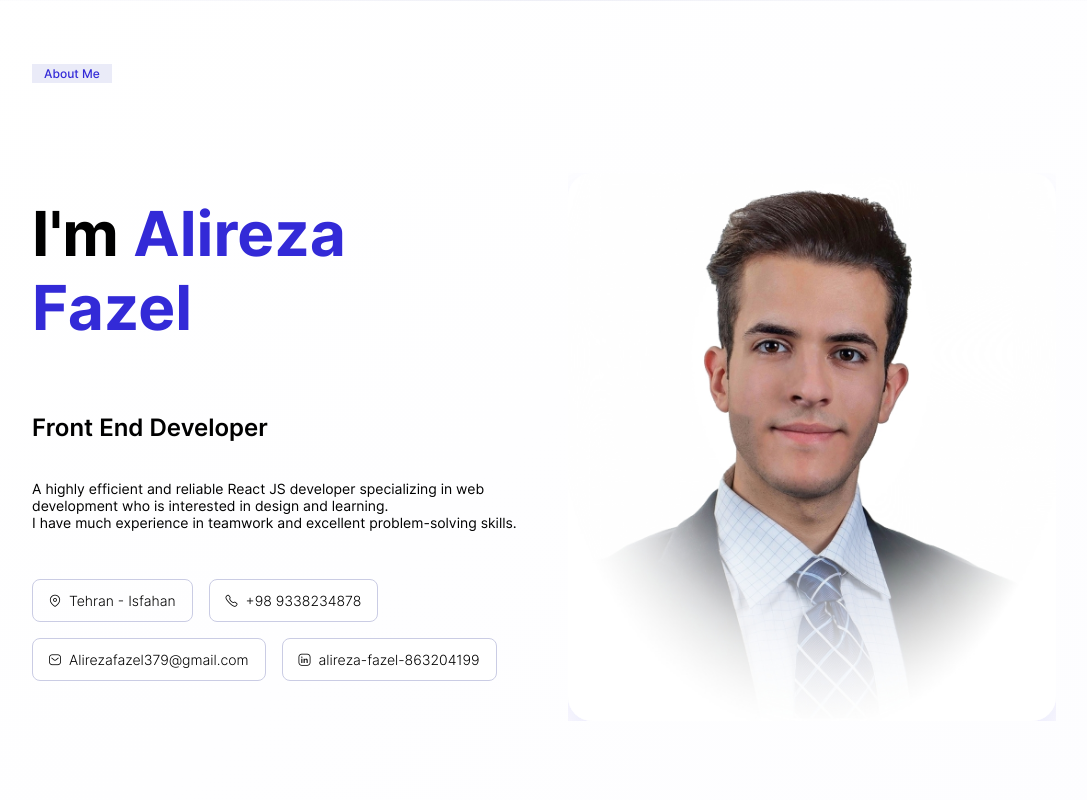
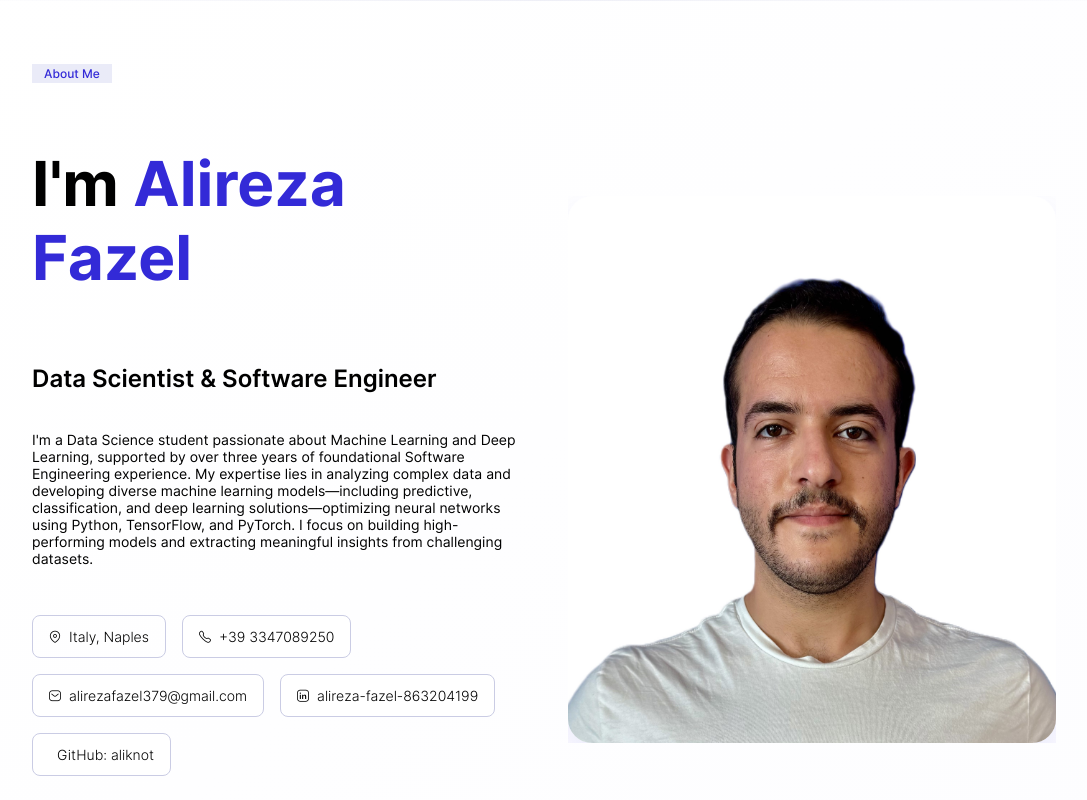
Before and after one commit to aliknot/resume, a Next.js app: page / in a window 1280 px wide. Shown: the top 800 px of the page, without its empty margins (96-1183 px from the left). Built offline with nearby package versions, Linux system fonts and the light colour scheme.

Commit message:
updated about data

```diff
--- a/public/data.json
+++ b/public/data.json
@@ -2,28 +2,33 @@
 	"about": {
 		"firstname": "Alireza",
 		"lastname": "Fazel",
-		"jobTitle": "Front End Developer",
-		"description": "A highly efficient and reliable React JS developer specializing in web development who is interested in design and learning.\nI have much experience in teamwork and excellent problem-solving skills.",
+		"jobTitle": "Data Scientist & Software Engineer",
+		"description": "I'm a Data Science student passionate about Machine Learning and Deep Learning, supported by over three years of foundational Software Engineering experience. My expertise lies in analyzing complex data and developing diverse machine learning models—including predictive, classification, and deep learning solutions—optimizing neural networks using Python, TensorFlow, and PyTorch. I focus on building high-performing models and extracting meaningful insights from challenging datasets.",
 		"image": "/assets/images/about/about.jpg",
 		"socialLinks": [
 			{
 				"icon": "location",
-				"value": "Tehran - Isfahan"
+				"value": "Italy, Naples"
 			},
 			{
 				"icon": "phone",
-				"value": "+98 9338234878",
-				"link": "tel: +98 9338234878"
+				"value": "+39 3347089250",
+				"link": "tel: +39 3347089250"
 			},
 			{
 				"icon": "mail",
-				"value": "Alirezafazel379@gmail.com",
+				"value": "alirezafazel379@gmail.com",
 				"link": "mailto: alirezafazel379@gmail.com"
 			},
 			{
 				"icon": "linkedin",
 				"value": "alireza-fazel-863204199",
 				"link": "https://www.linkedin.com/in/alireza-fazel-863204199/"
+			},
+			{
+				"icon": "github",
+				"value": "GitHub: aliknot",
+				"link": "https://github.com/aliknot"
 			}
 		]
 	},
--- a/src/pages/index.tsx
+++ b/src/pages/index.tsx
@@ -15,7 +15,7 @@ const Home: NextPage = () => {
 		<div className={styles.container}>
 			<Head>
 				<title>Alireza Fazel Resume</title>
-				<meta name='description' content='This is a frontend developer resume' />
+				<meta name='description' content='This is a data scientist and software engineer resume' />
 				<link rel='icon' href='/favicon.ico' />
 			</Head>
 			<About about={about} />
```
Also changed, not shown: public/assets/images/about/about.jpg.
